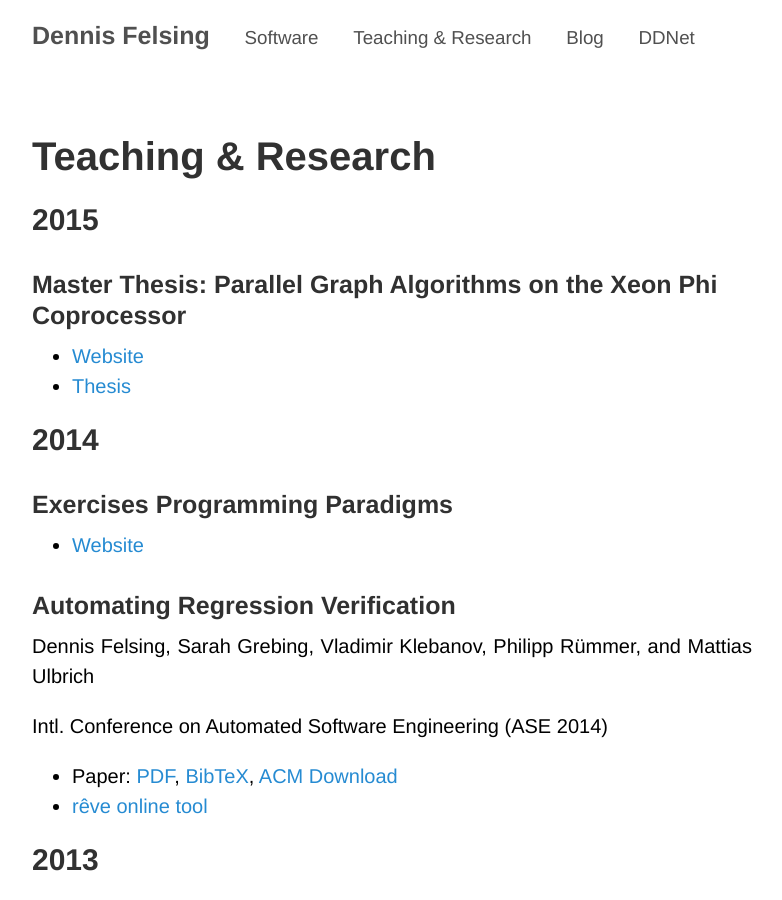
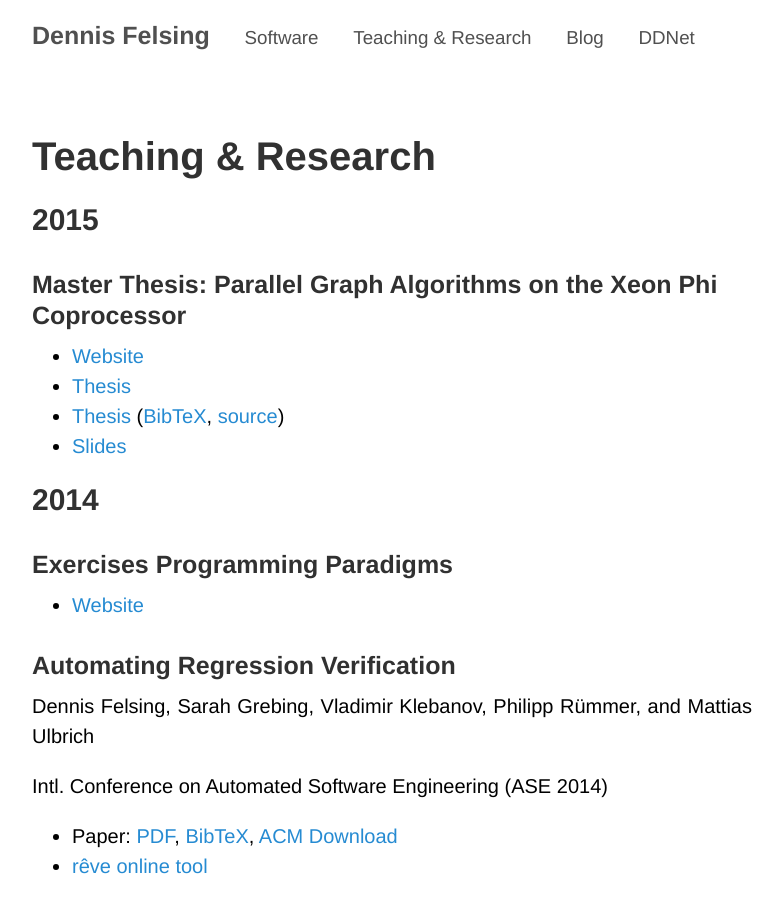
Before and after one commit to def-/felsin9-web, a Jekyll site: the page built from www/teaching-research.md, in a window 1280 px wide and 900 px high. Shown: the whole window, without its empty margins (248-1030 px from the left). Built offline with Jekyll 4.4.1, drawn with Linux system fonts in a browser that asks for light colours; Markdown is read by kramdown in place of the engine named in the settings.

Commit message:
Add master thesis beamer

```diff
--- a/www/teaching-research.md
+++ b/www/teaching-research.md
@@ -11,6 +11,8 @@ title: Teaching & Research
 
 - [Website](../phi/thesis/)
 - [Thesis](../phi/thesis/thesis.pdf)
+- [Thesis](../phi/thesis/thesis.pdf) ([BibTeX](../phi/thesis/thesis.bib), [source](../phi/thesis/thesis.tar.xz))
+- [Slides](../phi/thesis/beamer.pdf)
 
 ## 2014
 
```
Also changed, not shown: www/phi/thesis.md (+1 -0 lines), 1 other file.
